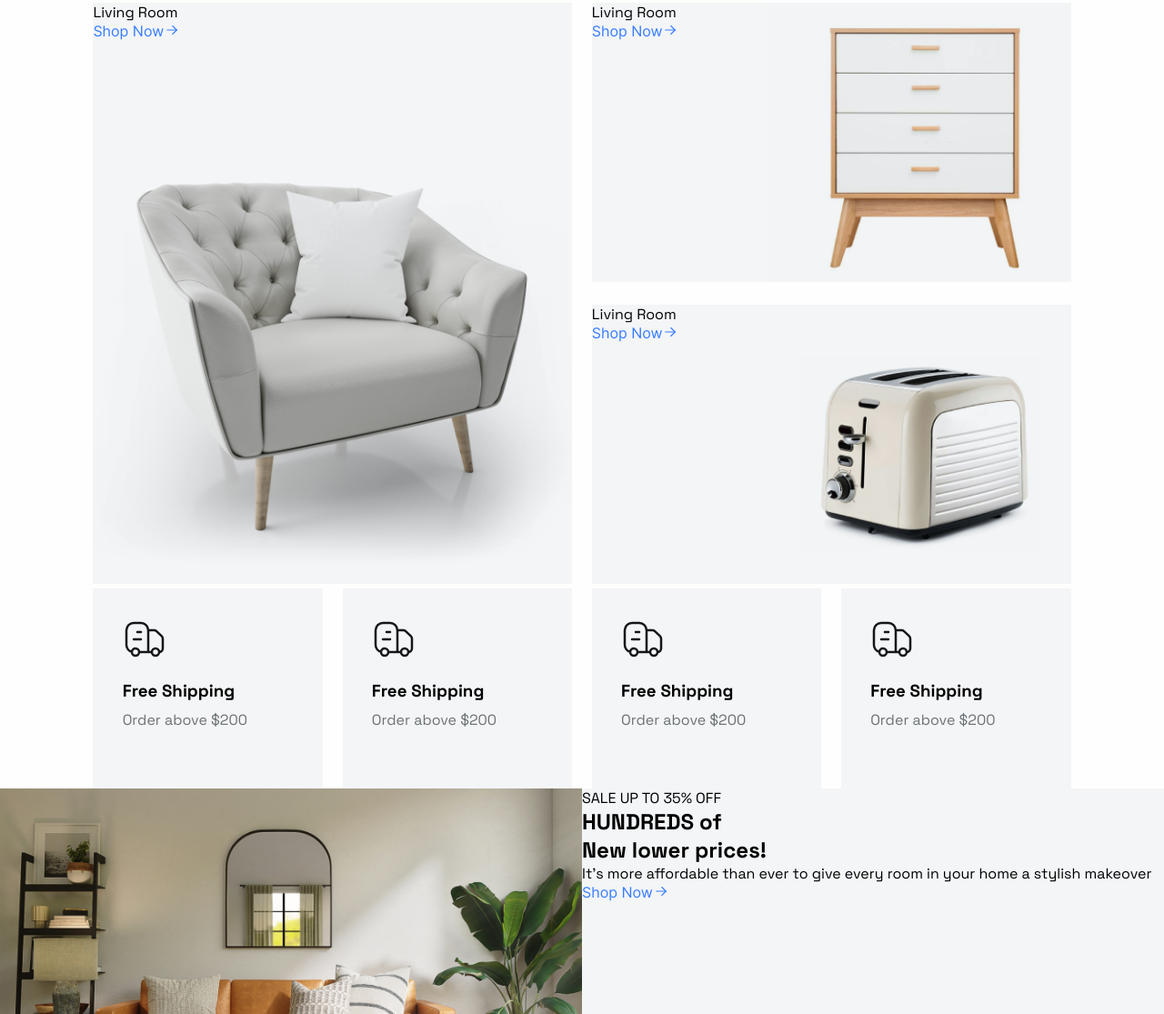
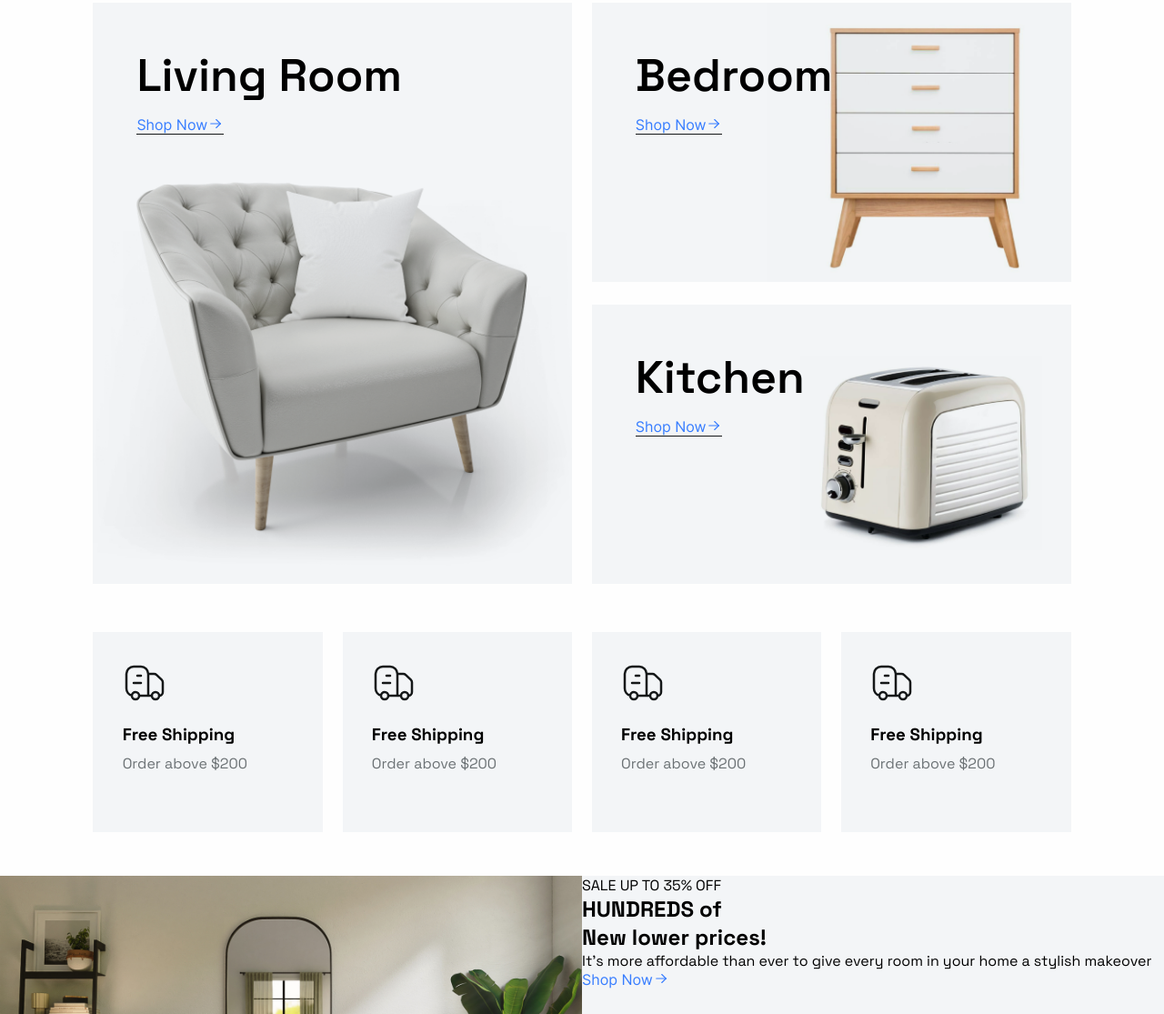
Before and after one commit to marjanradfar/E-Commerce, a website built with Vite: page page/Home.html in a window 1280 px wide. Shown: the part 872-1987 px from the top of the page at 91% size. Built offline with nearby package versions, Linux system fonts and the light colour scheme.

Commit message:
fix style text in bannerShop in home page

```diff
--- a/assets/style/_global.scss
+++ b/assets/style/_global.scss
@@ -8,6 +8,7 @@ body, html {
   font-family: "SpaceGrotesk";
   background-color: $backgrounWhit;
   font-size: 16px;
+
 }
 ul  {
   list-style-type: none;
--- a/assets/style/_home.scss
+++ b/assets/style/_home.scss
@@ -85,9 +85,22 @@
 
   &__item {
     position: relative;
+    width: 100%;
 
     &--text {
+      //width: 100%;
       position: absolute;
+      margin-top: 3rem;
+      margin-left: 3rem;
+      p{
+        font-size: 3.125em;
+        margin-bottom: 0.75rem;
+        font-weight: 600;
+      }
+      .goShop{
+        width: fit-content;
+        border-bottom: 1px solid $mainColor;
+      }
     }
 
     &--img {
@@ -102,12 +115,19 @@
     flex-direction: column;
     gap: 2%;
     justify-content: space-between;
+    .bannerShop__item{
+      .bannerShop__item--text{
+        margin-top: 3rem;
+        margin-left: 3rem;
+      }
+    }
   }
 }
 
 //todo:section support
 .support {
-  width: 100%;
+  margin-top: 3rem;
+  margin-bottom: 3rem;
   display: flex;
   align-items: center;
   gap: 2%;
--- a/page/Home.html
+++ b/page/Home.html
@@ -133,7 +133,7 @@
             <div class="itemFlex">
                 <div class="bannerShop__item">
                     <div class="bannerShop__item--text">
-                        <p>Living Room</p>
+                        <p>Bedroom</p>
                         <div class="goShop">
                             <a href="#">
                                 <span>Shop Now</span>
@@ -156,7 +156,7 @@
                 </div>
                 <div class="bannerShop__item">
                     <div class="bannerShop__item--text">
-                        <p>Living Room</p>
+                        <p>Kitchen</p>
                         <div class="goShop">
                             <a href="#">
                                 <span>Shop Now</span>
@@ -181,8 +181,7 @@
         </div>
     </section>
     <!-- section Support home page-->
-    <section class="container">
-        <div class="support">
+    <section class="support container">
             <div class="support__item">
                 <div class="support__item--icon">
                     <img src="../assets/image/support/fastDelivery.svg"/>
@@ -219,8 +218,6 @@
                     <span>Order above $200</span>
                 </div>
             </div>
-
-        </div>
     </section>
     <!--The price of banners with low prices-->
     <div class="bannerOff">
```
